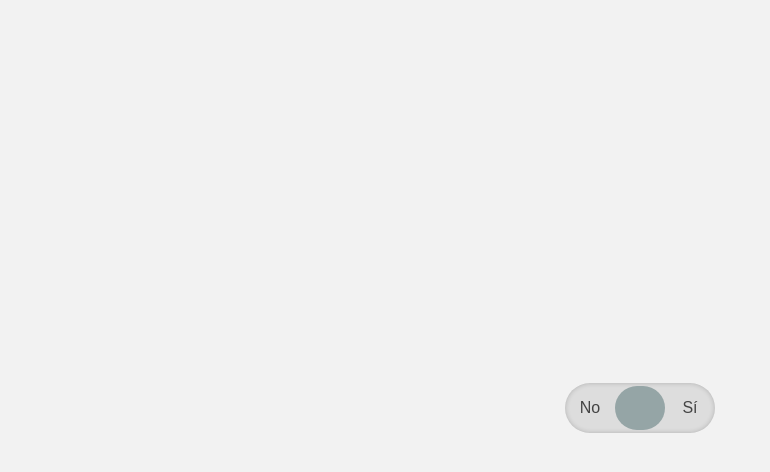
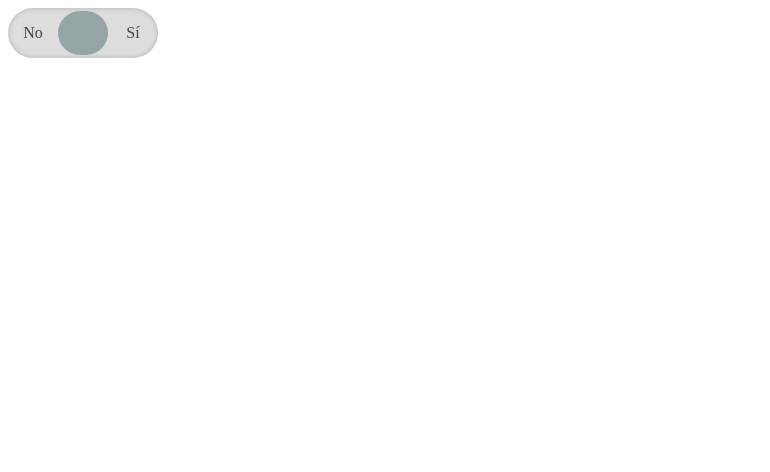
Before and after one commit to Oen844/switch-3-position, a plain HTML site: page index.html in a window 1280 px wide. Shown: the whole page, without its empty margins (0-770 px from the left). Drawn offline with Linux system fonts and the light colour scheme.

Commit message:
eliminar estilos de cuerpo innecesarios en index.html

```diff
--- a/index.html
+++ b/index.html
@@ -5,16 +5,6 @@
     <meta charset="UTF-8">
     <title>Switch 3 Posiciones</title>
     <style>
-        body {
-            font-family: sans-serif;
-            display: flex;
-            justify-content: center;
-            align-items: center;
-            height: 100vh;
-            background: #f2f2f2;
-        }
-
-
         .switch-container {
             position: relative;
             width: 150px;
```
